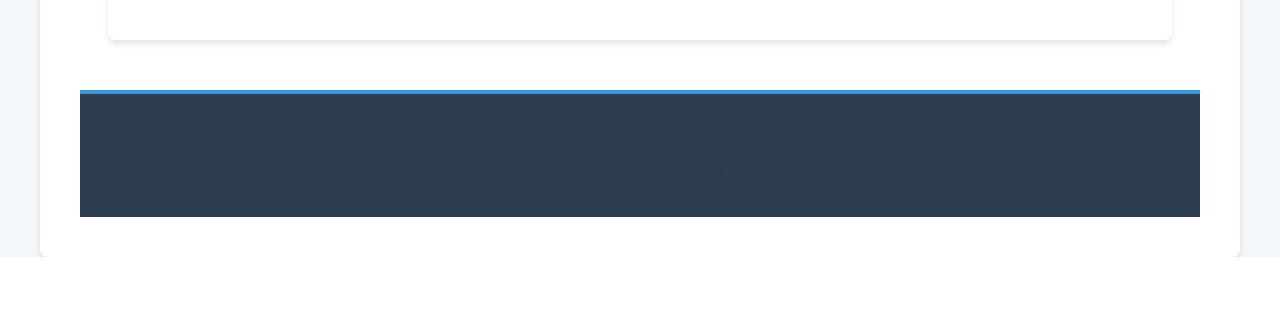
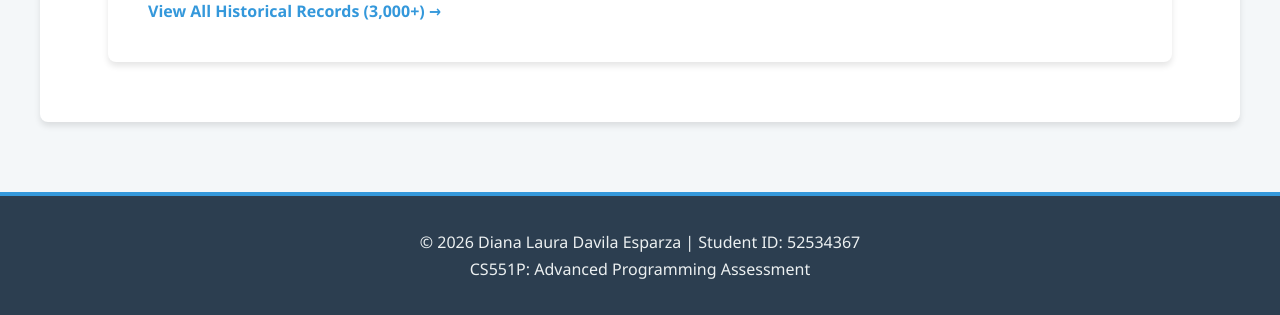
Before and after one commit to dianadavila198-svg/CS551P-Assessment-3-Full-stack-cybersecurity-incident-analytics-dashboard, a Flask app: template templates/index.html in a window 1280 px wide. Shown: the part 703-1018 px from the top of the page. Before the commit the page ends 960 px from the top, so only its background shows below. Run offline with Flask 3, Linux system fonts and the light colour scheme; the template is opened without the code that fills it, so the values that code supplies are empty.

Commit message:
Historical records view addition & Country graph visualizing correctly

```diff
--- a/app.py
+++ b/app.py
@@ -2,7 +2,7 @@
 import os
 import sqlite3
 import pandas as pd
-from flask import Flask, render_template
+from flask import Flask, render_template, request
 from dotenv import load_dotenv
 
 #Load dynamic configuration from .env
@@ -21,7 +21,6 @@ def get_db_connection():
 #Initialize app
 app = Flask(__name__)
 
-
 #----HOME PAGE LOGIC (lIST VIEW)----
 
 #App routing for mapping the URLS to a specific function that will handle the logic for that URL.
@@ -30,15 +29,24 @@ app = Flask(__name__)
 def index():
     #Stablish connection with data base with function helper.
     conn = get_db_connection()
-    # (DESC LIMIT 10) Select the top 10 incidents sorted by Year and Financial loss
-    sql_top_10= "SELECT * FROM incidents ORDER BY Year DESC, [Financial_Loss_inMillion$] DESC LIMIT 10"
+
+    #---HISTORICAL DATA VISUALIZATION 3,000 RECORDS---
+    show_all = request.args.get('all', 'false') == 'true'
+    if show_all:
+        #Show everything if the user clicked the link
+        sql_query = "SELECT * FROM incidents ORDER BY Year DESC"
+
+    #----DATA ANALYSIS ----
+    else:
+        #Otherwise, (DESC LIMIT 10) Select the top 10 incidents sorted by Year and Financial loss
+        sql_query = "SELECT * FROM incidents ORDER BY Year DESC, [Financial_Loss_inMillion$] DESC LIMIT 10"
+
     #Grabs all matching records and stores them in the 'rows' variable
     #Run 'execute' directly so SQLite creates internally a temporary cursor
-    rows = conn.execute(sql_top_10).fetchall()
+    rows = conn.execute(sql_query).fetchall()
     #Close connection after finding rows
     conn.close()
 
-    #----DATA ANALYSIS ----
     #Load the incidents table into a DataFrame for data analysis with pandas lirary
     #Read Data Base path into a data frame (df) so its readable with pandas library (as 2 dimensional data structure)
     analysis_global = sqlite3.connect(db_path)
@@ -75,10 +83,10 @@ def index():
     col_time: 'mean'
     }).sort_values(col_loss, ascending=False).head(6).to_dict('index')
 
-    #Get top 5 countries with the highest total financial loss
+    #Get top 10 countries with the highest total financial loss
     #.sort_values() organize the results, showing from the lowest average loss to the highest
     #.to_dict() for easier readiness for HTML templates in python dictionary
-    country_stats = df_incidents.groupby('Country')['Financial_Loss_inMillion$'].sum().sort_values().to_dict()
+    country_stats = df_incidents.groupby('Country')['Financial_Loss_inMillion$'].sum().sort_values(ascending=False).to_dict()
 
 
     #---DASHBOARD VISUALIZATION---
@@ -108,6 +116,7 @@ def index():
     #Send all variables to 'index.html'
     return render_template('index.html',
                            rows=rows,
+                           show_all = show_all,
                            total_loss=total_loss,
                            primary_threat = primary_threat,
                            secondary_threat = secondary_threat,
--- a/templates/index.html
+++ b/templates/index.html
@@ -115,7 +115,12 @@
                        {%  endfor %}
                     </tbody>
                 </table>
-            </div>
-                 <!--NINJA DELIMETERS-->
-                 <!--Finish boundary for page content, (inheritance and scope). Ensuring modular integrity of the templates)  -->
-                 {% endblock %}
+
+<div class="history-link-container">
+                    {% if not show_all %}
+                        <a href="/?all=true" class="btn-history">View All Historical Records (3,000+) &rarr;</a>
+                    {% else %}
+                        <a href="/" class="btn-history">&larr; Back to Top 10 Dashboard</a>
+                    {% endif %}
+                </div>
+            </div> </div> {% endblock %}
```
